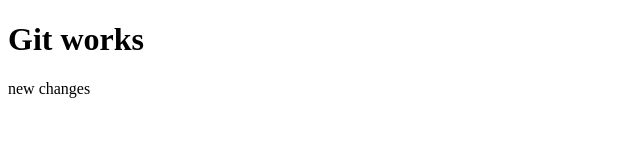
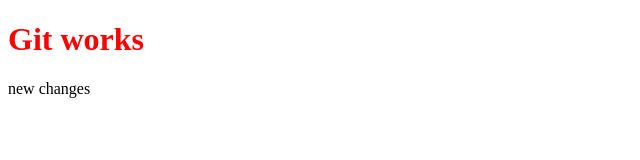
Before and after one commit to TaniaJa/site, a plain HTML site: page index.html in a window 1280 px wide. Shown: the whole page, without its empty margins (0-640 px from the left). Drawn offline with Linux system fonts and the light colour scheme.

Commit message:
new first commit

```diff
--- a/index.html
+++ b/index.html
@@ -3,6 +3,7 @@
 <head>
 	<meta charset="UTF-8">
 	<title>Document</title>
+	<link rel="stylesheet" type="text/css" href="style.css">
 </head>
 <body>
 	<h1> Git works </h1>
--- /dev/null
+++ b/style.css
@@ -0,0 +1,3 @@
+h1{
+	color: red;
+}
```
